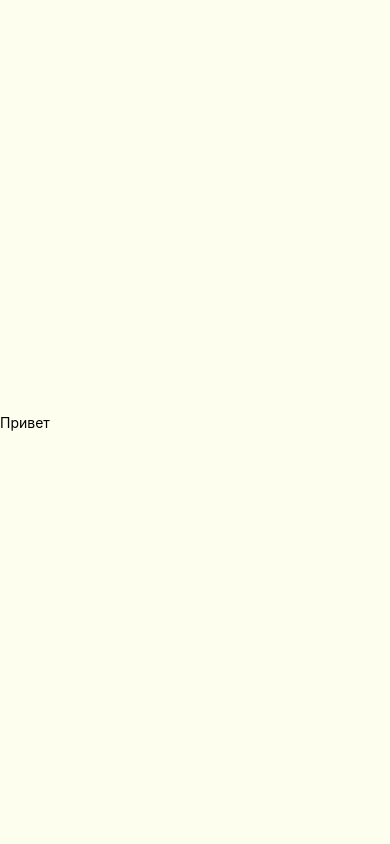
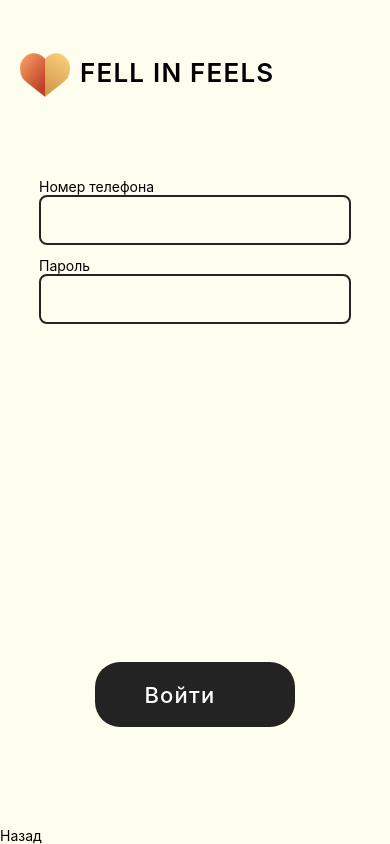
Before and after one commit to Malcev-Nikita/Dating_App, a React Native app: screen /Login in a window 390 px wide. Built offline with nearby package versions, Linux system fonts and the light colour scheme.

Commit message:
commit 18.01.23 (1)

```diff
--- a/src/panels/Front.js
+++ b/src/panels/Front.js
@@ -3,24 +3,26 @@ import { Text, TouchableOpacity, View, Image } from 'react-native';
 
 import global from '../styles/Global-style'
 import front_style from '../styles/Front-style'
+import logo_style from '../styles/Logo-style';
+import button_style from '../styles/Button-style';
 
 class Front extends React.Component {
   render() {
     return (
       <View style={global.container} >
 
-        <View style={front_style.logo_container} >
+        <View style={logo_style.logo_container} >
 
-          <Image source={require('../image/img/logo.png')} style={front_style.logo} />
-          <Text style={front_style.logo_text} >FELL IN FEELS</Text>
+          <Image source={require('../image/img/logo.png')} style={logo_style.logo} />
+          <Text style={logo_style.logo_text} >FELL IN FEELS</Text>
 
         </View>
 
-        <View style={front_style.button_container}>
+        <View style={button_style.total_black_button_container}>
 
-            <TouchableOpacity style={front_style.button}>
-              <Text style={front_style.button_text} >Начать</Text>
-              <Image source={require('../image/icon/up-right-arrow.png')} style={front_style.button_image} />
+            <TouchableOpacity style={button_style.total_black_button}>
+              <Text style={button_style.total_black_button_text} >Начать</Text>
+              <Image source={require('../image/icon/up-right-arrow.png')} style={button_style.total_black_button_image} />
             </TouchableOpacity>
 
         </View>
--- a/src/panels/Login.js
+++ b/src/panels/Login.js
@@ -1,13 +1,44 @@
 import React from 'react';
-import { Text, View } from 'react-native';
+import { Text, View, Image,TouchableOpacity } from 'react-native';
+import { TextInput } from 'react-native-gesture-handler';
 
 import global from '../styles/Global-style'
+import logo_style from '../styles/Logo-style';
+import input_style from '../styles/Input-style';
+import button_style from '../styles/Button-style';
 
 class Login extends React.Component {
     render() {
       return (
-            <View style={global.container} >
-                <Text onPress={() => this.props.navigation.navigate('Front')} >Привет</Text>
+            <View style={global.container} onPress={(event) => {this.searchInput.blur() }} >
+                <View style={logo_style.logo_container} >
+
+                    <Image source={require('../image/img/logo.png')} style={logo_style.logo} />
+                    <Text style={logo_style.logo_text} >FELL IN FEELS</Text>
+
+                </View>
+
+                <View style={input_style.input_global_container}>
+                    <View style={input_style.input_container}>
+                        <Text style={input_style.input_text}>Номер телефона</Text>
+                        <TextInput style={input_style.input} selectionColor={'#23232340'} ref/>
+                    </View>
+
+                    <View style={input_style.input_container}>
+                        <Text style={input_style.input_text}>Пароль</Text>
+                        <TextInput style={input_style.input} selectionColor={'#23232340'} ref='searchInput' />
+                    </View>
+                </View>
+
+                 <View style={button_style.total_black_button_container}>
+
+                    <TouchableOpacity style={button_style.total_black_button}>
+                        <Text style={button_style.total_black_button_text} >Войти</Text>
+                        {/* <Image source={require('../image/icon/up-right-arrow.png')} style={front_style.button_image} /> */}
+                    </TouchableOpacity>
+
+                </View>
+                <Text onPress={() => this.props.navigation.navigate('Front')} >Назад</Text>
             </View>
         );
     }
--- /dev/null
+++ b/src/styles/Button-style.js
@@ -0,0 +1,39 @@
+import { StyleSheet } from 'react-native';
+import LinearGradient from 'react-native-linear-gradient'
+
+const button_style = StyleSheet.create({
+
+    total_black_button_container: {
+        flex: 1,
+        flexDirection: 'row',
+        justifyContent: 'center',
+        alignItems: 'flex-end',
+        marginBottom: 100,
+    },
+
+    total_black_button: {
+        flexDirection: 'row',
+        alignItems: 'center',
+        justifyContent: 'center',
+        backgroundColor: '#232323',
+        width: 200,
+        height: 65,
+        borderRadius: 25,
+    },
+
+    total_black_button_image: {
+        width: 30,
+        height: 30,
+    },
+
+    total_black_button_text: {
+        color: '#fff',
+        fontSize: 22,
+        fontWeight: '500',
+        lineHeight: 30,
+        marginRight: 30,
+        letterSpacing: 1.2,
+    },
+});
+
+export default button_style
--- a/src/styles/Front-style.js
+++ b/src/styles/Front-style.js
@@ -2,57 +2,6 @@ import { StyleSheet } from 'react-native';
 import LinearGradient from 'react-native-linear-gradient'
 
 const front_style = StyleSheet.create({
-    logo_container: {
-        marginTop: 50,
-        flexDirection: 'row',
-        alignItems: 'flex-start',
-        marginLeft: 20
-    },
-
-    logo: {
-        width: 50,
-        height: 50,
-    },
-
-    logo_text: {
-        fontSize: 26,
-        fontWeight: '600',
-        lineHeight: 45,
-        marginLeft: 10,
-        letterSpacing: 1.2,
-    },
-
-    button_container: {
-        flex: 1,
-        flexDirection: 'row',
-        justifyContent: 'center',
-        alignItems: 'flex-end',
-        marginBottom: 100,
-    },
-
-    button: {
-        flexDirection: 'row',
-        alignItems: 'center',
-        justifyContent: 'center',
-        backgroundColor: '#232323',
-        width: 200,
-        height: 65,
-        borderRadius: 25,
-    },
-
-    button_image: {
-        width: 30,
-        height: 30,
-    },
-
-    button_text: {
-        color: '#fff',
-        fontSize: 22,
-        fontWeight: '500',
-        lineHeight: 30,
-        marginRight: 30,
-        letterSpacing: 1.2,
-    },
 
     login_container: {
         justifyContent: 'center',
--- a/src/styles/Global-style.js
+++ b/src/styles/Global-style.js
@@ -4,7 +4,8 @@ const global = StyleSheet.create({
     container: {
       flex: 1,
       backgroundColor: '#fdfeee',
-      justifyContent: 'center',
+      // justifyContent: 'center',
+      // alignItems: 'center',
     },
 });
 
--- /dev/null
+++ b/src/styles/Input-style.js
@@ -0,0 +1,33 @@
+import { StyleSheet } from 'react-native';
+
+const input_style = StyleSheet.create({
+    input_global_container: {
+      flex: 1,
+      justifyContent: 'center',
+      //alignItems: 'center',
+    },
+
+    input_container: {
+        justifyContent:'center',
+        width:'80%',
+        marginBottom: '3%',
+        marginLeft: '10%',
+        marginRight: '10%',
+    },
+
+    input: {
+        height: 50,
+        borderWidth: 2,
+        borderColor: '#232323',
+        borderRadius: 8,
+        color: '#232323',
+        paddingLeft: 13,
+    },
+
+    input_text: {
+        justifyContent: 'flex-start',
+    }
+
+});
+
+export default input_style
--- /dev/null
+++ b/src/styles/Logo-style.js
@@ -0,0 +1,25 @@
+import { StyleSheet } from 'react-native';
+
+const logo_style = StyleSheet.create({
+    logo_container: {
+        marginTop: 50,
+        flexDirection: 'row',
+        alignItems: 'flex-start',
+        marginLeft: 20
+    },
+
+    logo: {
+        width: 50,
+        height: 50,
+    },
+
+    logo_text: {
+        fontSize: 26,
+        fontWeight: '600',
+        lineHeight: 45,
+        marginLeft: 10,
+        letterSpacing: 1.2,
+    },
+});
+
+export default logo_style
```
Also changed, not shown: 2 other files (tests, documents, lock files or other folders).
